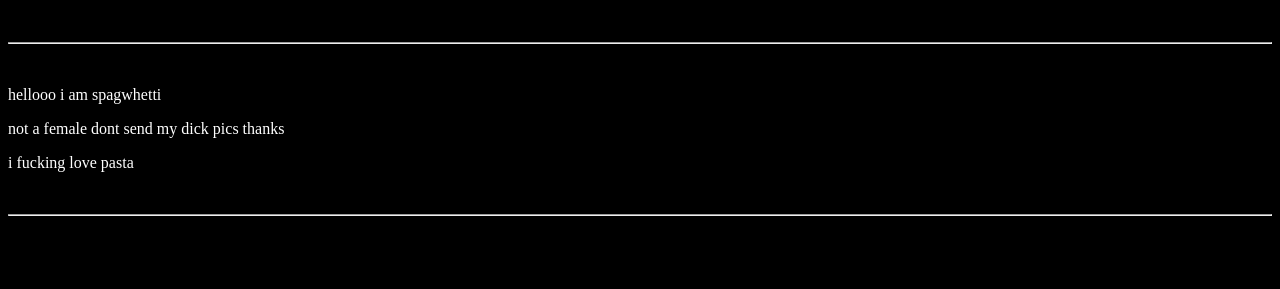
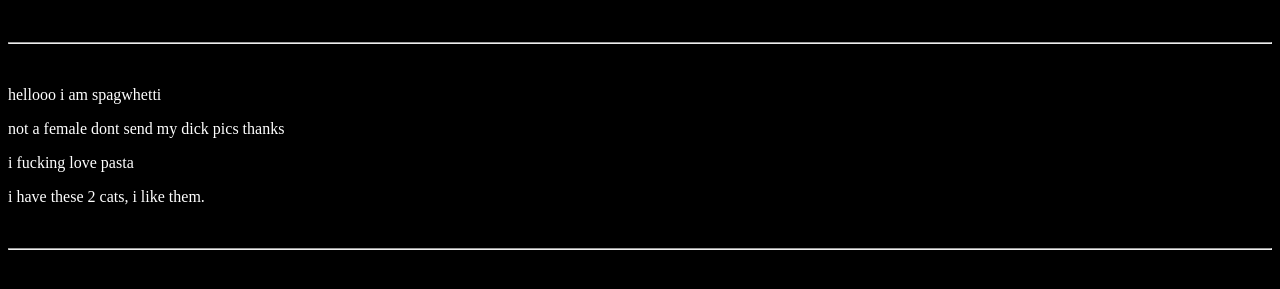
Before and after one commit to spagwhetti/Website, a plain HTML site: page index.html in a window 1280 px wide. Shown: the part 105-394 px from the top of the page. Drawn offline with Linux system fonts and the light colour scheme.

Commit message:
Update index.html
cats

```diff
--- a/index.html
+++ b/index.html
@@ -25,6 +25,7 @@
 		<p>hellooo i am spagwhetti</p>
 		<p>not a female dont send my dick pics thanks</p>
 		<p>i fucking love pasta</p>
+		<p>i have these 2 cats, i like them.</p>
 		<br>
 		<hr>
 
```
